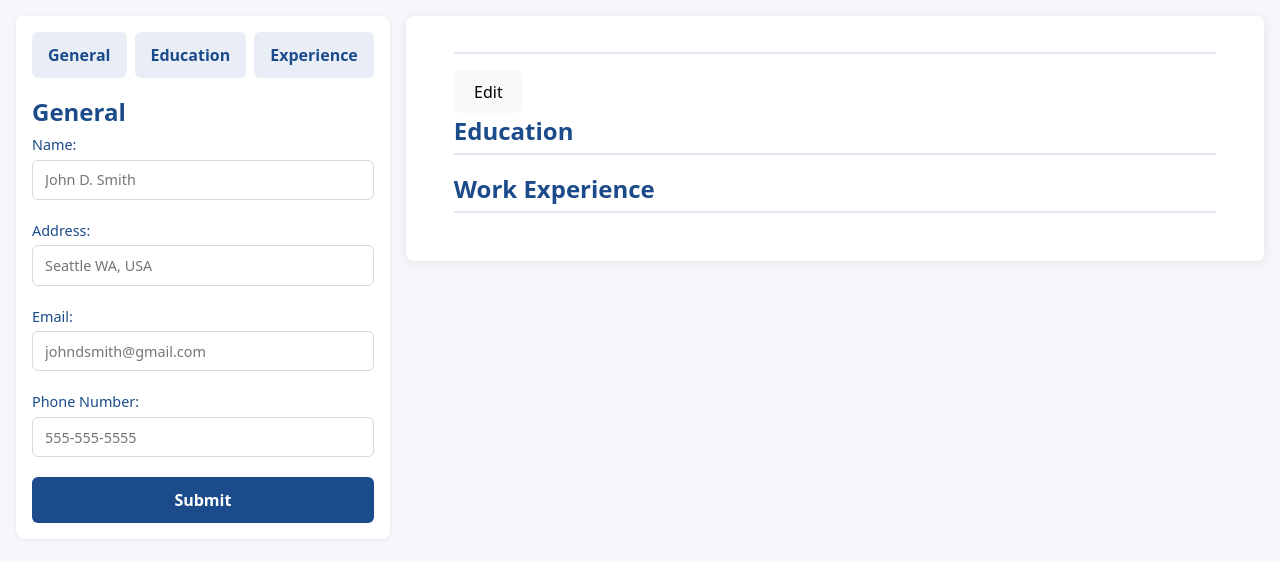
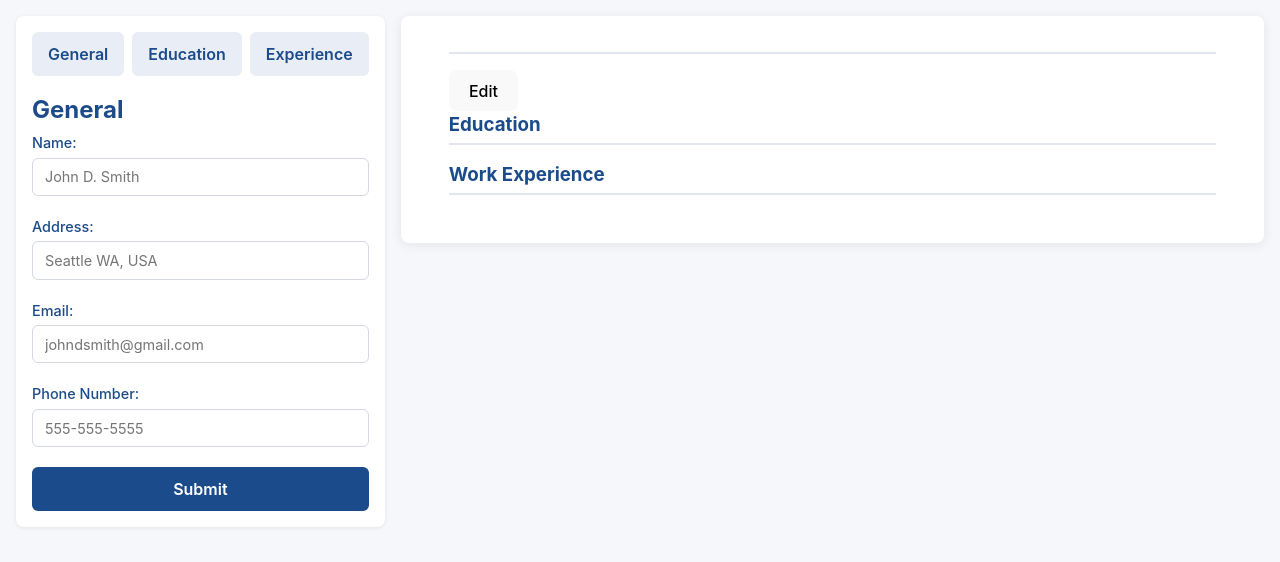
Before and after one commit to thongster/odin-cv-application, a React (Vite) app: page / in a window 1280 px wide. Shown: the top 562 px of the page. Built offline with nearby package versions, Linux system fonts and the light colour scheme.

Commit message:
change h3 headers, change global font

```diff
--- a/src/components/EducationDisplay.jsx
+++ b/src/components/EducationDisplay.jsx
@@ -11,7 +11,7 @@ export default function EducationDisplay({
   }
   return (
     <div>
-      <h2>Education</h2>
+      <h3>Education</h3>
       {educationList.map((edu) => (
         <div key={edu.id}>
           <p>{edu.school}</p>
--- a/src/components/ExperienceDisplay.jsx
+++ b/src/components/ExperienceDisplay.jsx
@@ -11,7 +11,7 @@ export default function ExperienceDisplay({
   }
   return (
     <div>
-      <h2>Work Experience</h2>
+      <h3>Work Experience</h3>
       {experienceList.map((exp) => (
         <div key={exp.id}>
           <p>{exp.position}</p>
--- a/src/styles/App.css
+++ b/src/styles/App.css
@@ -45,6 +45,13 @@
   padding-bottom: 0.25rem;
 }
 
+.resumeSide h3 {
+  margin-bottom: 1rem;
+  color: #1b4b8a;
+  border-bottom: 2px solid #e1e6ef;
+  padding-bottom: 0.25rem;
+}
+
 .resumeSide p {
   margin: 0.2rem 0;
 }
--- a/src/styles/index.css
+++ b/src/styles/index.css
@@ -23,6 +23,8 @@ a:hover {
 }
 
 body {
+  font-family: "Inter", Arial, sans-serif;
+  background: #f4f6f9;
   margin: 0;
   display: flex;
   min-width: 320px;
```
